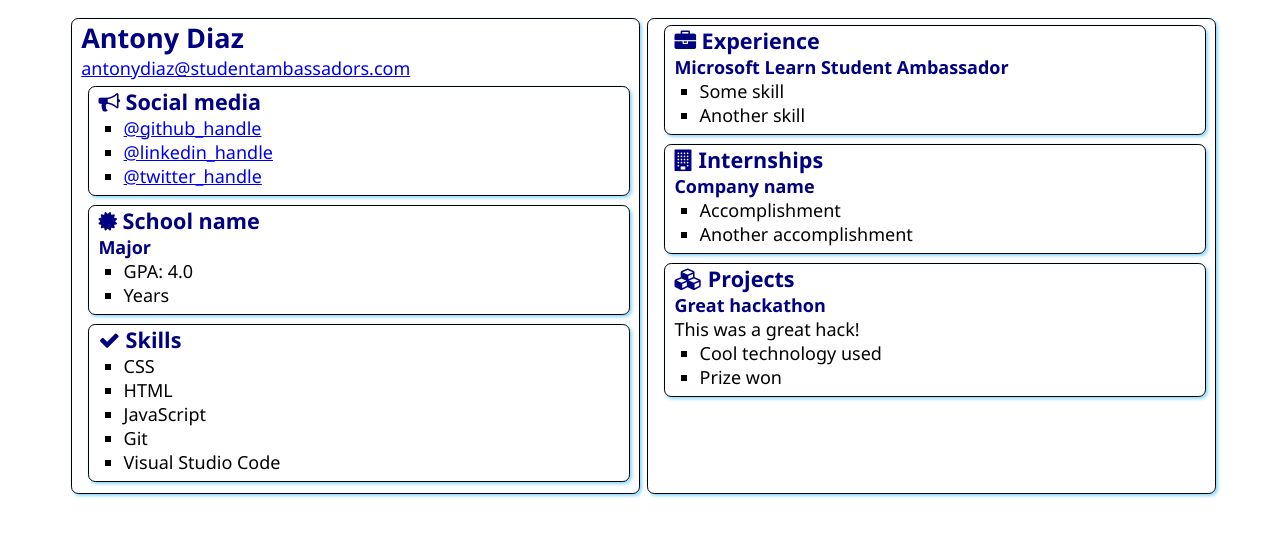
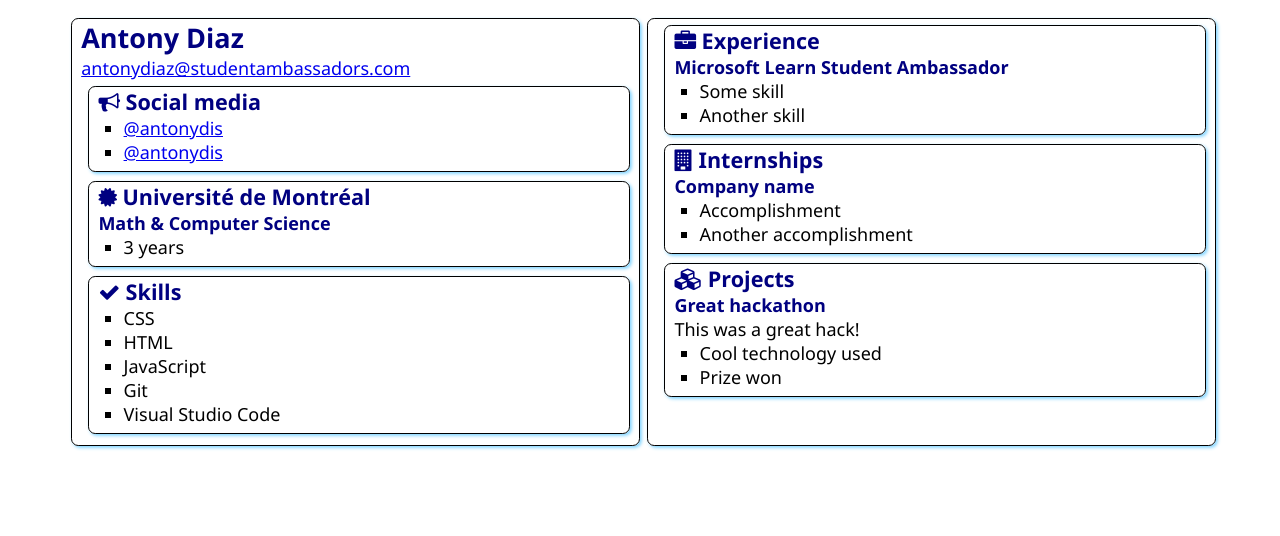
Before and after one commit to andirona1/SATechnicalOnboarding, a plain HTML site: page src/index.html in a window 1280 px wide. Drawn offline with Linux system fonts and the light colour scheme.

Commit message:
Update index.html
Added my social media & my school information

```diff
--- a/src/index.html
+++ b/src/index.html
@@ -21,9 +21,8 @@
                     Social media
                 </h2>
                 <ul>
-                    <li><a href="https://github.com/<handle>">@github_handle</a></li>
-                    <li><a href="https://linkedin.com/in/<handle>">@linkedin_handle</a></li>
-                    <li><a href="https://twitter.com/<handle>">@twitter_handle</a></li>
+                    <li><a href="https://linkedin.com/in/<handle>">@antonydis</a></li>
+                    <li><a href="https://twitter.com/<handle>">@antonydis</a></li>
                 </ul>
             </section>
 
@@ -31,12 +30,11 @@
                 <div class="education">
                     <h2>
                         <i class="fa fa-certificate" aria-hidden="true"></i>
-                        School name
+                        Université de Montréal
                     </h2>
-                    <h3>Major</h3>
+                    <h3>Math & Computer Science</h3>
                     <ul>
-                        <li>GPA: 4.0</li>
-                        <li>Years</li>
+                        <li>3 years</li>
                     </ul>
                 </div>
             </section>
```
